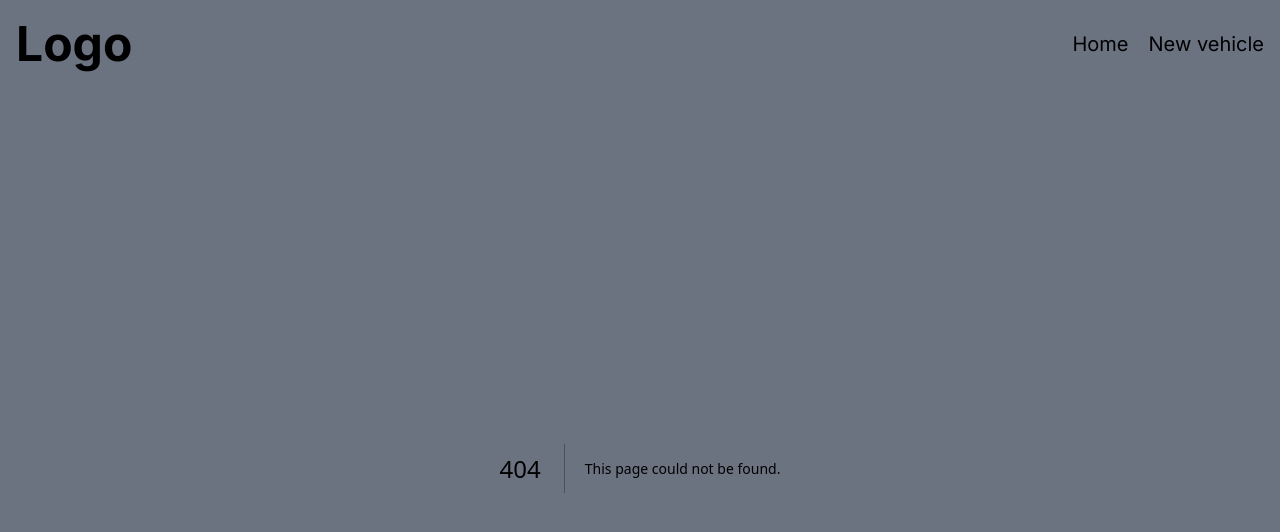
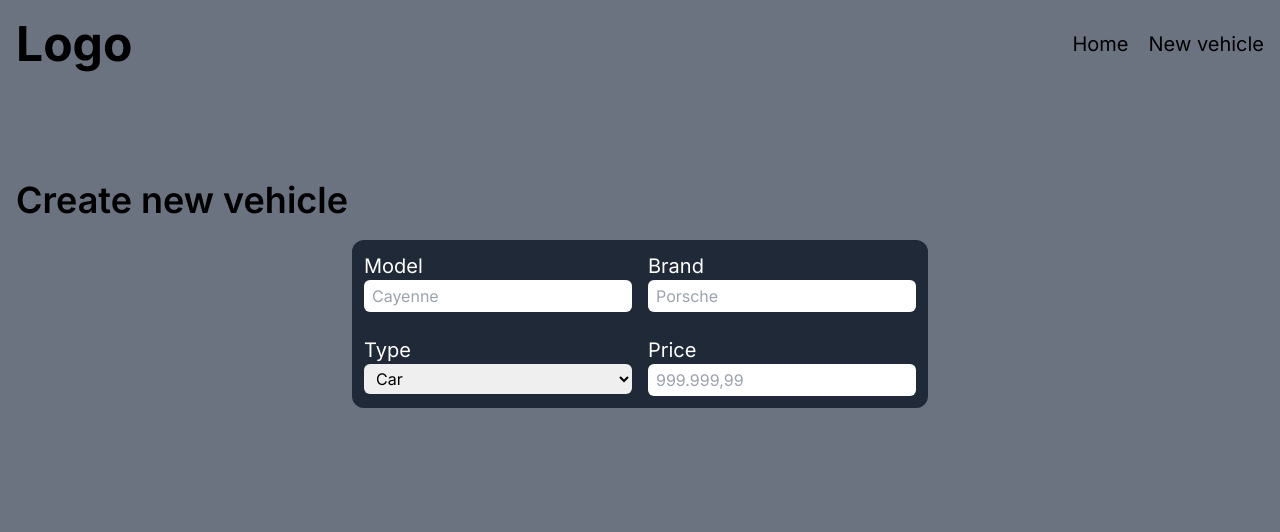
Before and after one commit to Alex-Nascimentoo/test-verzel-ui, a Next.js app: page /newVehicle in a window 1280 px wide. Before the commit this address had no page. Shown: the top 532 px of the page. Built offline with nearby package versions, Linux system fonts and the light colour scheme.

Commit message:
feat: create new vehicle page

```diff
--- /dev/null
+++ b/src/app/newVehicle/page.jsx
@@ -0,0 +1,41 @@
+import React from 'react'
+
+function Page() {
+  return (
+    <main className='container mx-auto'>
+      <h1 className='text-3xl md:text-4xl font-semibold mt-28'>Create new vehicle</h1>
+
+      <form
+        action=""
+        className='mx-auto p-3 bg-gray-800 rounded-xl max-w-xl grid grid-cols-1 sm:grid-cols-2 gap-4 mt-5'
+      >
+        <div className='flex flex-col'>
+          <label className='text-white text-xl' htmlFor="">Model</label>
+          <input className='rounded-md p-1 px-2 focus:outline-none' type="text" placeholder='Cayenne' name="" id="" />
+        </div>
+
+        <div className='flex flex-col'>
+          <label className='text-white text-xl' htmlFor="">Brand</label>
+          <input className='rounded-md p-1 px-2 focus:outline-none' type="text" placeholder='Porsche' name="" id="" />
+        </div>
+
+        <div className='flex flex-col mt-2'>
+          <label className='text-white text-xl' htmlFor="">Type</label>
+          <select className='rounded-md p-1 px-2 focus:outline-none' name="" id="">
+            <option value="">Car</option>
+            <option value="">Motorcycle</option>
+            <option value="">Truck</option>
+            <option value="">Aircraft</option>
+          </select>
+        </div>
+
+        <div className='flex flex-col mt-2'>
+          <label className='text-white text-xl' htmlFor="">Price</label>
+          <input className='rounded-md p-1 px-2 focus:outline-none' type="number" placeholder='999.999,99' name="" id="" />
+        </div>
+      </form>
+    </main>
+  )
+}
+
+export default Page
```
